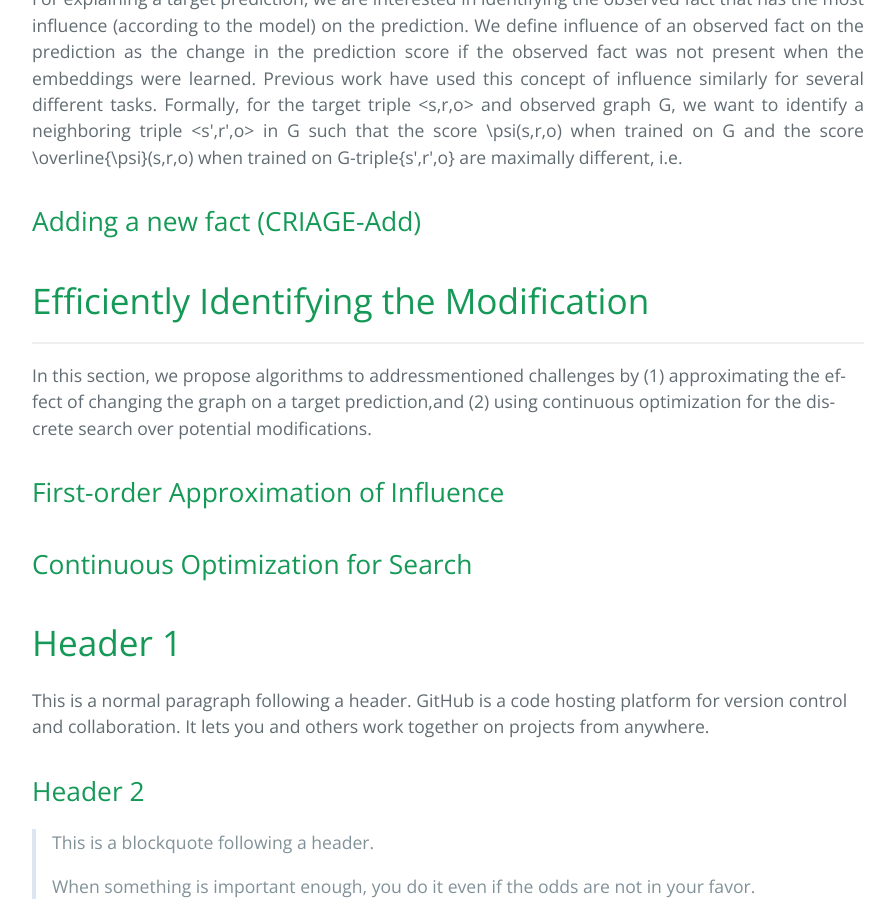
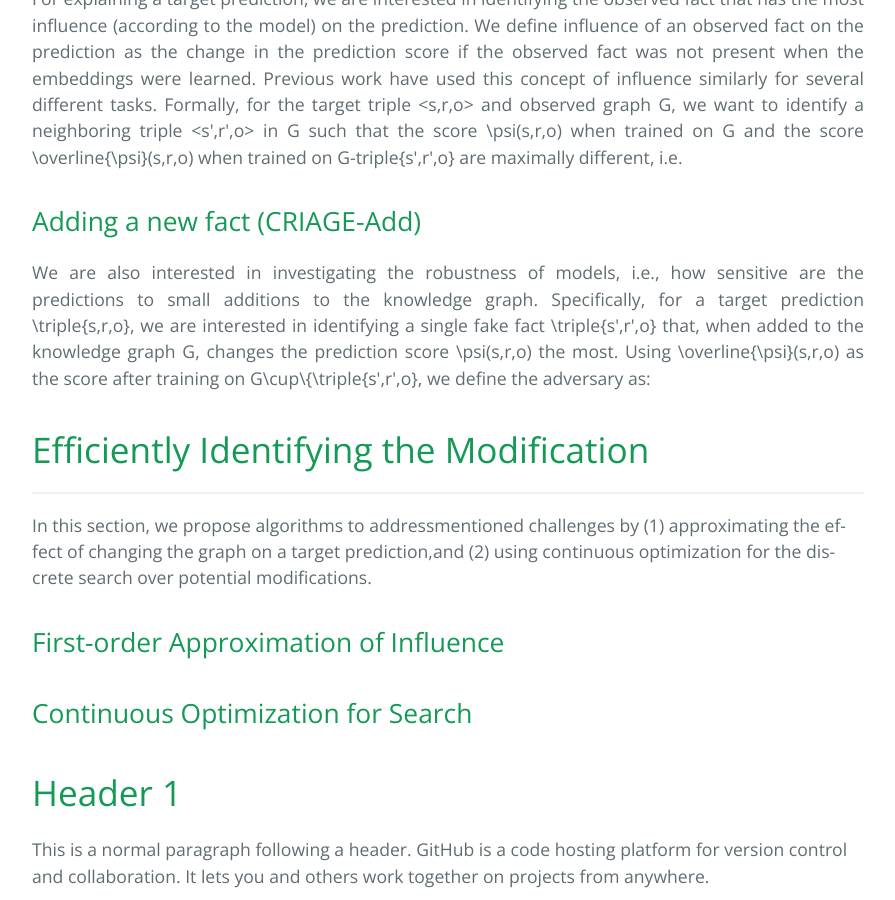
Before and after one commit to pouyapez/criage, a Jekyll site: the page built from index.md, in a window 1280 px wide and 900 px high, scrolled down 1521 px. Shown: the whole window, without its empty margins (192-1087 px from the left). Built offline with Jekyll 4.4.1, drawn with Linux system fonts in a browser that asks for light colours.

Commit message:
Update index.md

```diff
--- a/index.md
+++ b/index.md
@@ -29,8 +29,10 @@ Formally, for the target triple <s,r,o> and observed graph G, we want to identif
 
 ## Adding a new fact (CRIAGE-Add)
 
-
-
+<p align="justify">
+We are also interested in investigating the robustness of models, i.e., how sensitive are the predictions to small additions to the knowledge graph. Specifically, for a target prediction \triple{s,r,o}, we are interested in identifying a single fake fact \triple{s',r',o} that, when added to the knowledge graph G, changes the prediction score \psi(s,r,o) the most.
+Using \overline{\psi}(s,r,o) as the score after training on G\cup\{\triple{s',r',o}, we define the adversary as:
+</p>
 
 # Efficiently Identifying the Modification
 
```
